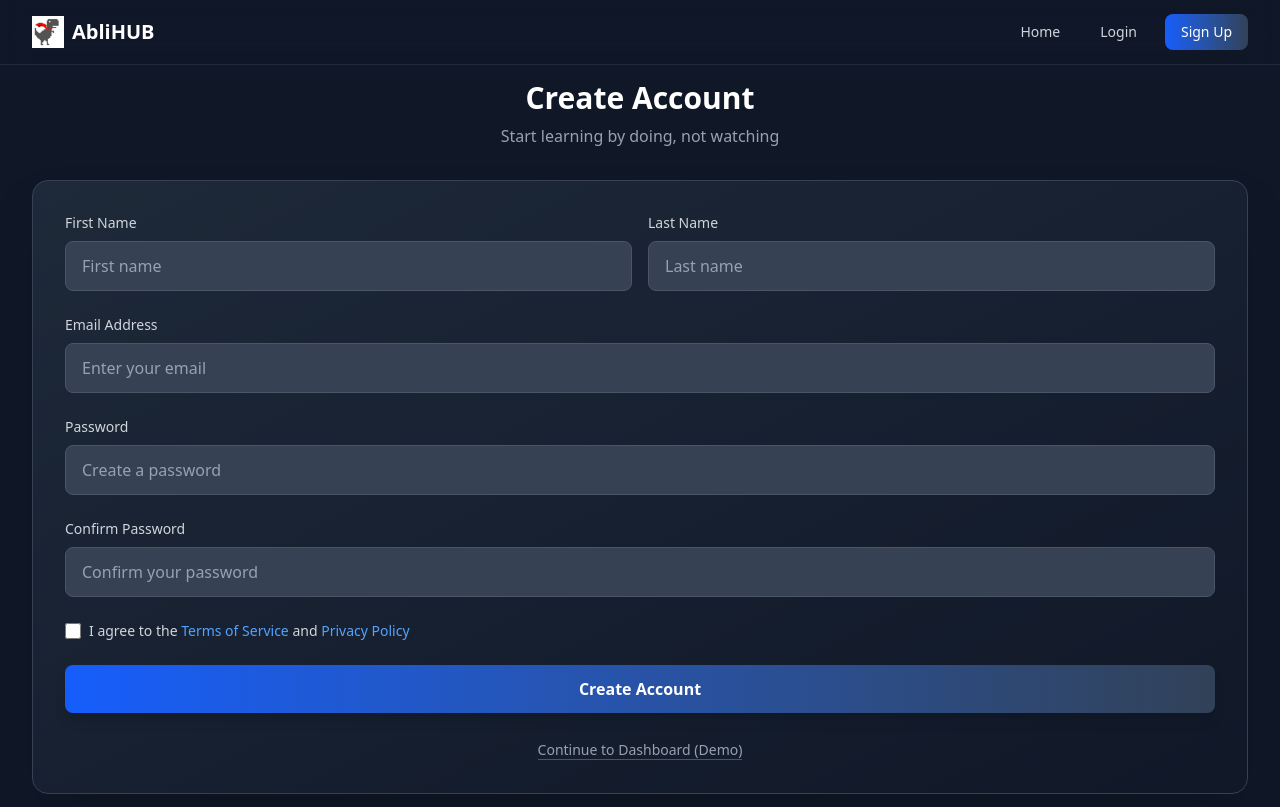
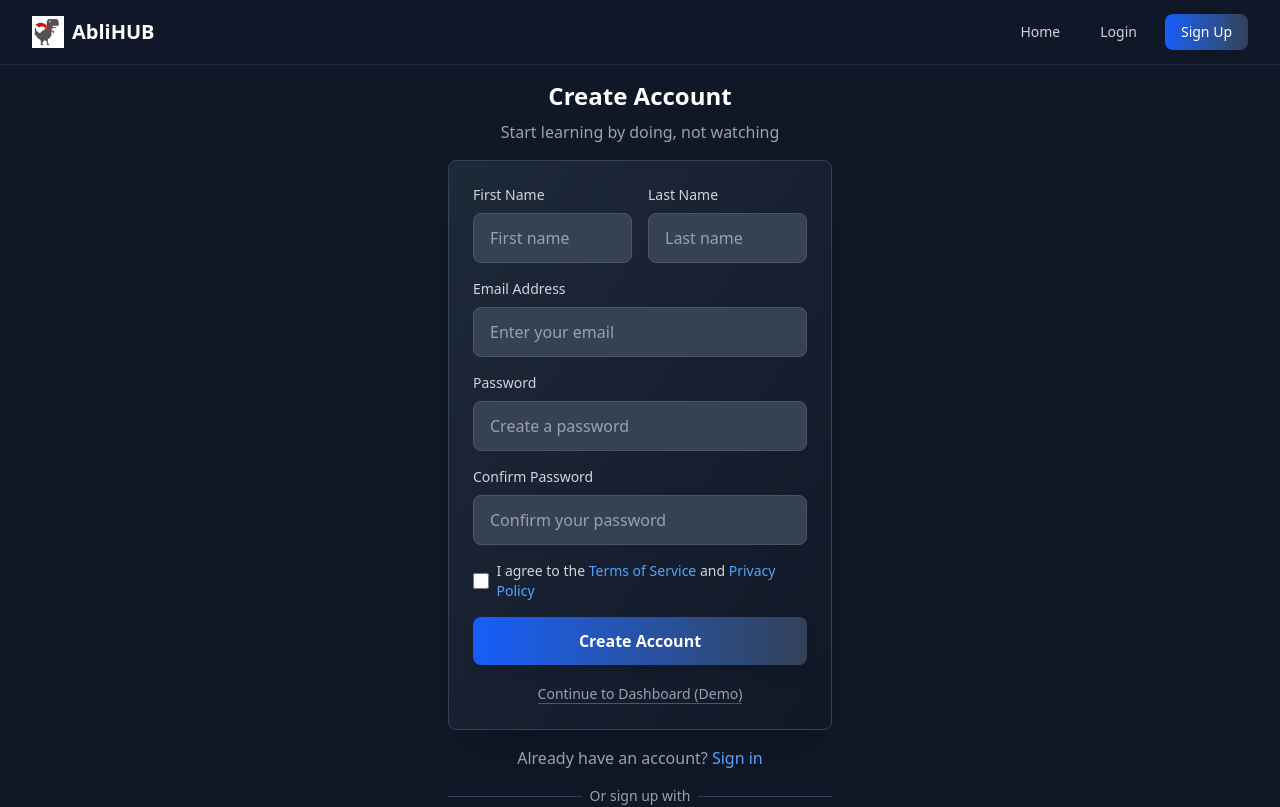
Before and after one commit to abrxrk/abliHUB, a React (Vite) app in the folder frontend/: page /signup in a window 1280 px wide. Shown: the top 807 px of the page. Built offline with nearby package versions, Linux system fonts and the light colour scheme.

Commit message:
fixed deployed bugs

```diff
--- a/frontend/src/index.css
+++ b/frontend/src/index.css
@@ -22,9 +22,10 @@
   box-sizing: border-box;
 }
 
-*,
-*::before,
-*::after {
+/* Only apply max-width to specific elements that need overflow protection */
+html,
+body,
+#root {
   max-width: 100vw;
 }
 
--- a/frontend/src/pages/Login.jsx
+++ b/frontend/src/pages/Login.jsx
@@ -26,17 +26,17 @@
     <div className="min-h-screen bg-gray-900 text-white">
       <Navbar />
 
-      <div className="flex items-center justify-center min-h-[calc(100vh-4rem)] px-4 sm:px-6 lg:px-8 pt-20">
-        <div className="max-w-md w-full space-y-8">
+      <div className="flex items-center justify-center min-h-screen px-4 sm:px-6 lg:px-8 pt-20">
+        <div className="max-w-sm w-full space-y-4">
           {/* Header */}
-          <div className="text-center mb-8">
-            <h2 className="text-3xl font-bold text-white mb-2">Welcome Back</h2>
+          <div className="text-center mb-4">
+            <h2 className="text-2xl font-bold text-white mb-2">Welcome Back</h2>
             <p className="text-gray-400">Continue your learning journey</p>
           </div>
 
           {/* Form */}
-          <div className="bg-gradient-to-br from-gray-800 to-gray-900 rounded-2xl p-8 border border-gray-700 shadow-2xl">
-            <form onSubmit={handleSubmit} className="space-y-6">
+          <div className="bg-gradient-to-br from-gray-800 to-gray-900 rounded-lg p-6 border border-gray-700 shadow-2xl">
+            <form onSubmit={handleSubmit} className="space-y-4">
               {/* Email */}
               <div>
                 <label
--- a/frontend/src/pages/Signup.jsx
+++ b/frontend/src/pages/Signup.jsx
@@ -71,11 +71,11 @@
     <div className="min-h-screen bg-gray-900 text-white">
       <Navbar />
 
-      <div className="flex items-center justify-center min-h-[calc(100vh-4rem)] px-4 sm:px-6 lg:px-8 py-8 pt-20">
-        <div className="max-w-md w-full space-y-8">
+      <div className="flex items-center justify-center min-h-screen px-4 sm:px-6 lg:px-8 py-8 pt-20">
+        <div className="max-w-sm w-full space-y-4">
           {/* Header */}
-          <div className="text-center mb-8">
-            <h2 className="text-3xl font-bold text-white mb-2">
+          <div className="text-center mb-4">
+            <h2 className="text-2xl font-bold text-white mb-2">
               Create Account
             </h2>
             <p className="text-gray-400">
@@ -84,8 +84,8 @@
           </div>
 
           {/* Form */}
-          <div className="bg-gradient-to-br from-gray-800 to-gray-900 rounded-2xl p-8 border border-gray-700 shadow-2xl">
-            <form onSubmit={handleSubmit} className="space-y-6">
+          <div className="bg-gradient-to-br from-gray-800 to-gray-900 rounded-lg p-6 border border-gray-700 shadow-2xl">
+            <form onSubmit={handleSubmit} className="space-y-4">
               {/* Name fields */}
               <div className="grid grid-cols-2 gap-4">
                 <div>
```
